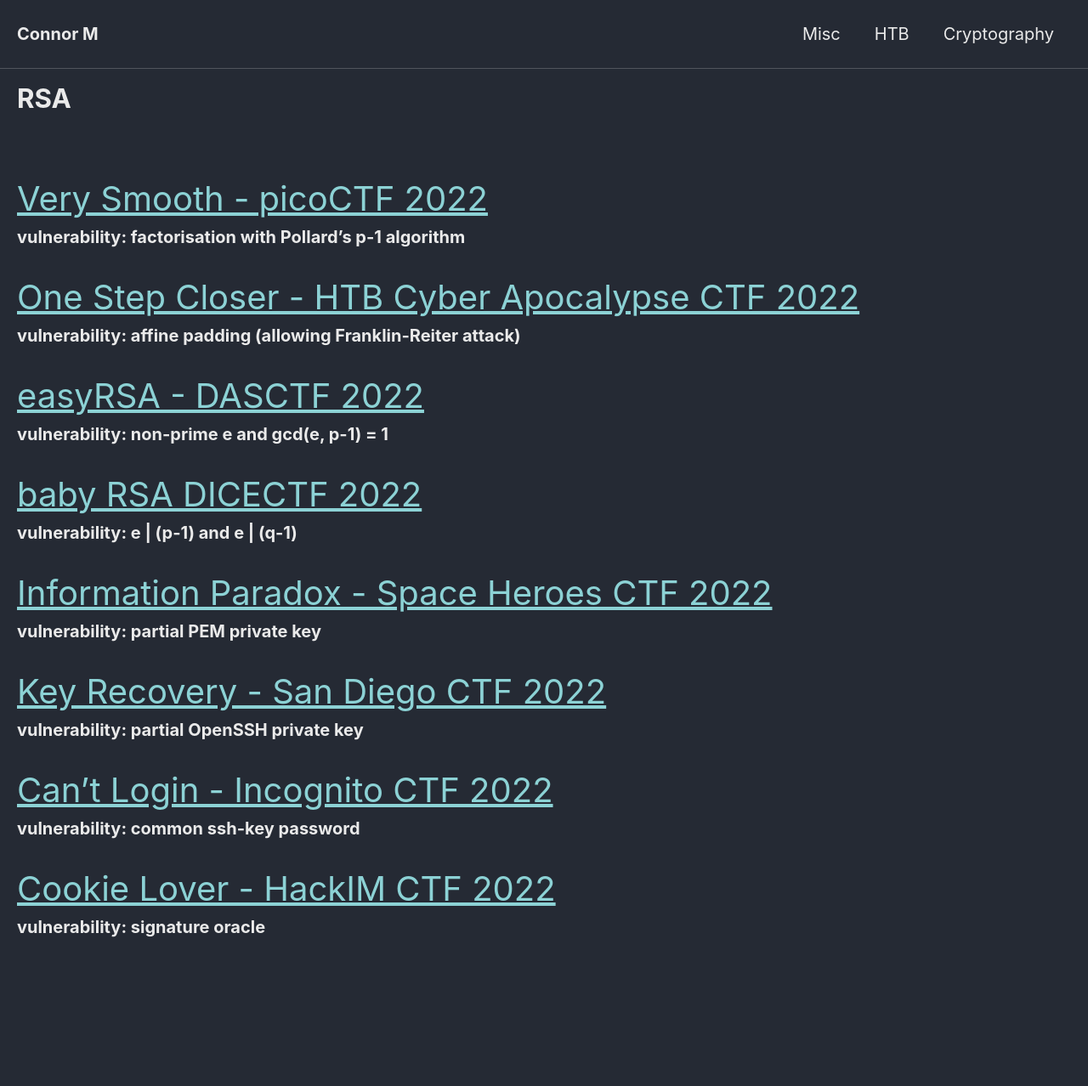
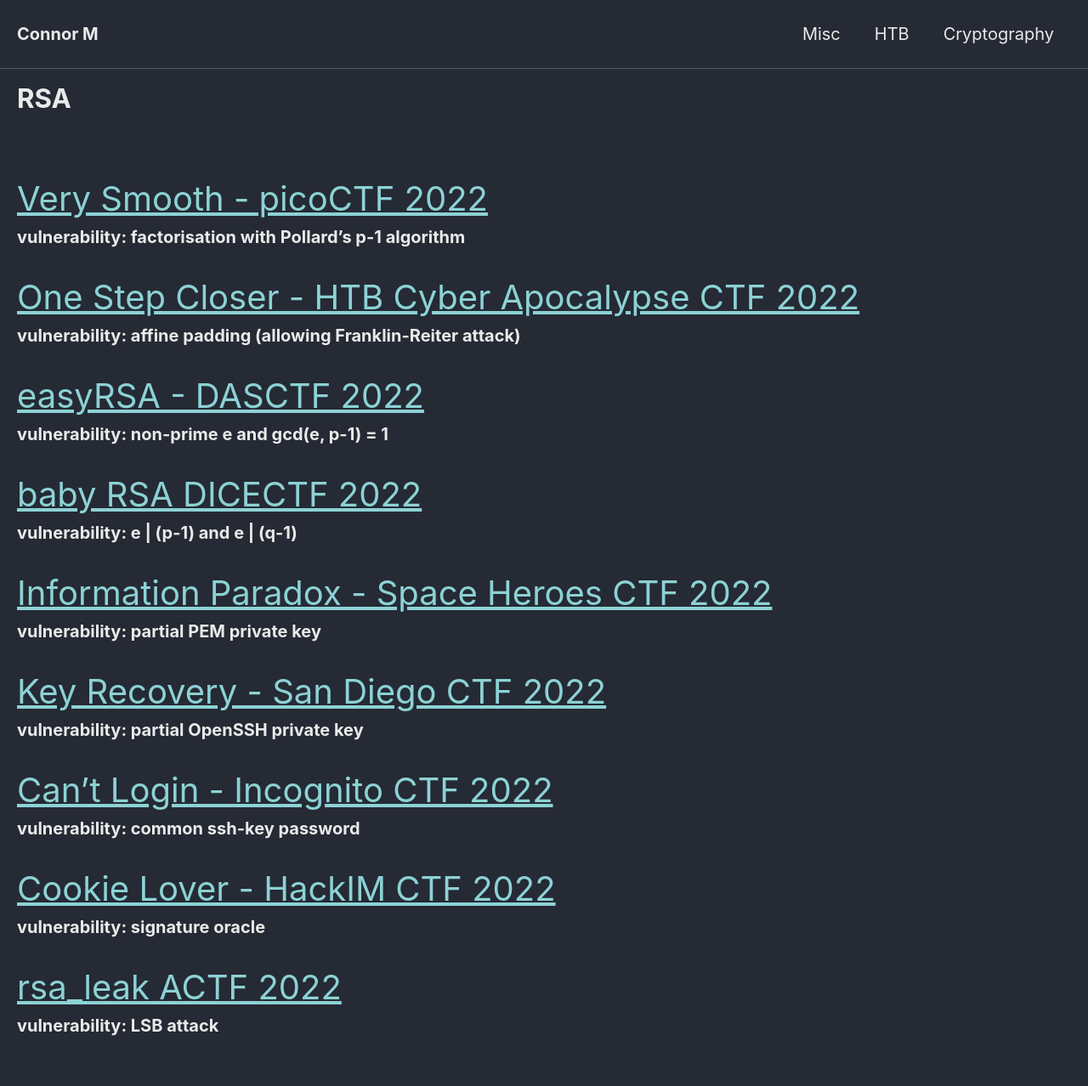
Before and after one commit to Connor-McCartney/Connor-McCartney.github.io, a Jekyll site: the page built from _pages/cryptography/rsa/rsa.md, in a window 1280 px wide. Shown: the whole page at 85% size. Built offline with Jekyll 4.4.1, drawn with Linux system fonts in a browser that asks for light colours; cached includes are drawn as plain includes; before the commit the page ends 1162 px from its top, so only the background shows below that.

Commit message:
Update rsa.md

```diff
--- a/_pages/cryptography/rsa/rsa.md
+++ b/_pages/cryptography/rsa/rsa.md
@@ -36,3 +36,7 @@ __vulnerability: common ssh-key password__
 
 <span style="font-size:2em;">   [Cookie Lover - HackIM CTF 2022](/cryptography/rsa/cookie-lover-hackim-2022)       </span> <br>
 __vulnerability: signature oracle__
+
+
+<span style="font-size:2em;">   [rsa_leak ACTF 2022](/cryptography/rsa/rsa-leak-ACTF-2022)       </span> <br>
+__vulnerability: LSB attack__
```
